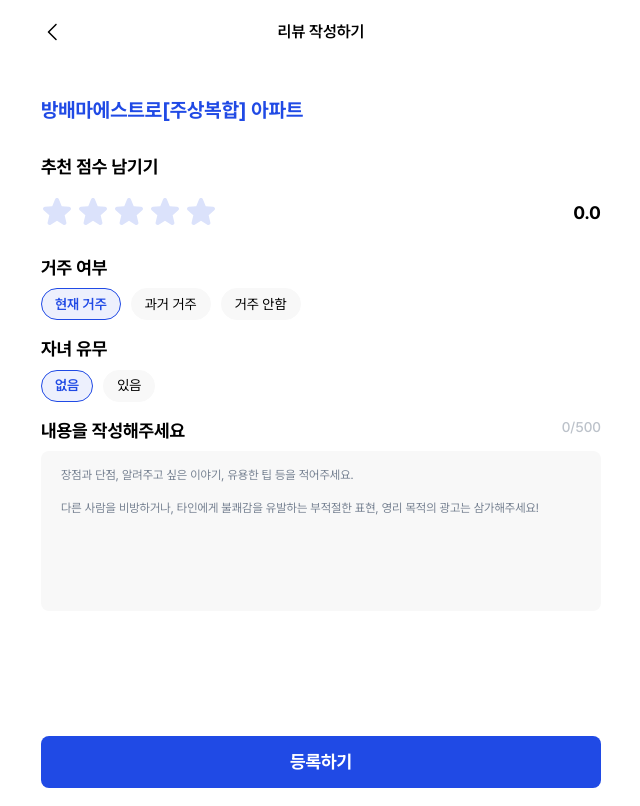
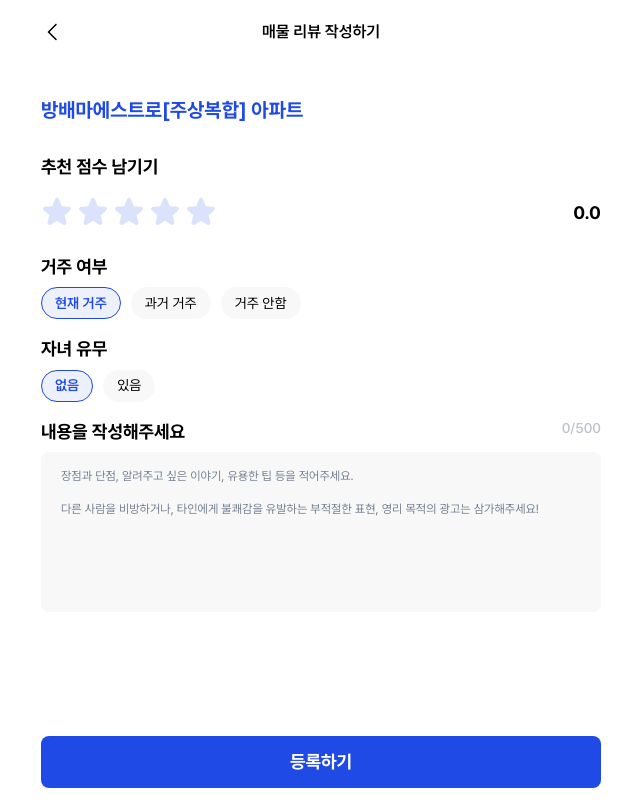
Before and after one commit to FC-DEV3-Final-Project/zoop-frontend, a Next.js app: page /property/1/review/new in a window 1280 px wide. Shown: the whole page, without its empty margins (319-959 px from the left). Built offline with nearby package versions, Linux system fonts and the light colour scheme.

Commit message:
design: 리뷰 작성 페이지 css 및 헤더 수정

```diff
--- a/src/app/property/[id]/review/new/page.tsx
+++ b/src/app/property/[id]/review/new/page.tsx
@@ -23,7 +23,7 @@ const NewReviewPage = ({ params }: { params: { id: string } }) => {
     <div className="flex min-h-screen flex-col bg-white">
       <Header>
         <Header.Prev onPrevClick={() => router.back()} />
-        <Header.Title>리뷰 작성하기</Header.Title>
+        <Header.Title>매물 리뷰 작성하기</Header.Title>
       </Header>
 
       {/* 본문 스크롤 영역 */}
@@ -32,14 +32,14 @@ const NewReviewPage = ({ params }: { params: { id: string } }) => {
           방배마에스트로[주상복합] 아파트
         </div>
 
+        <div className="flex flex-col gap-[17px]">
           {/* 별점 남기기 */}
-        <div className="mb-[18px] flex flex-col gap-2">
+          <div className="flex flex-col gap-2">
             <div className="text-title3 text-black">추천 점수 남기기</div>
             <StarRating />
           </div>
-
           {/* 거주 여부 */}
-        <div className="mb-4 flex flex-col gap-2">
+          <div className="flex flex-col gap-2">
             <div className="text-title3 text-black">거주 여부</div>
             <SelectButtonGroup
               selected={residence}
@@ -53,7 +53,7 @@ const NewReviewPage = ({ params }: { params: { id: string } }) => {
           </div>
 
           {/* 자녀 유무 */}
-        <div className="mb-4 flex flex-col gap-2">
+          <div className="flex flex-col gap-2">
             <div className="text-title3 text-black">자녀 유무</div>
             <SelectButtonGroup
               selected={hasChild}
@@ -64,9 +64,9 @@ const NewReviewPage = ({ params }: { params: { id: string } }) => {
               ]}
             />
           </div>
-
           {/* 리뷰 작성 */}
           <ReviewTextarea />
+        </div>
       </div>
 
       {/* 하단 버튼 */}
```
Lines whose indentation alone changed are shown as unchanged.
